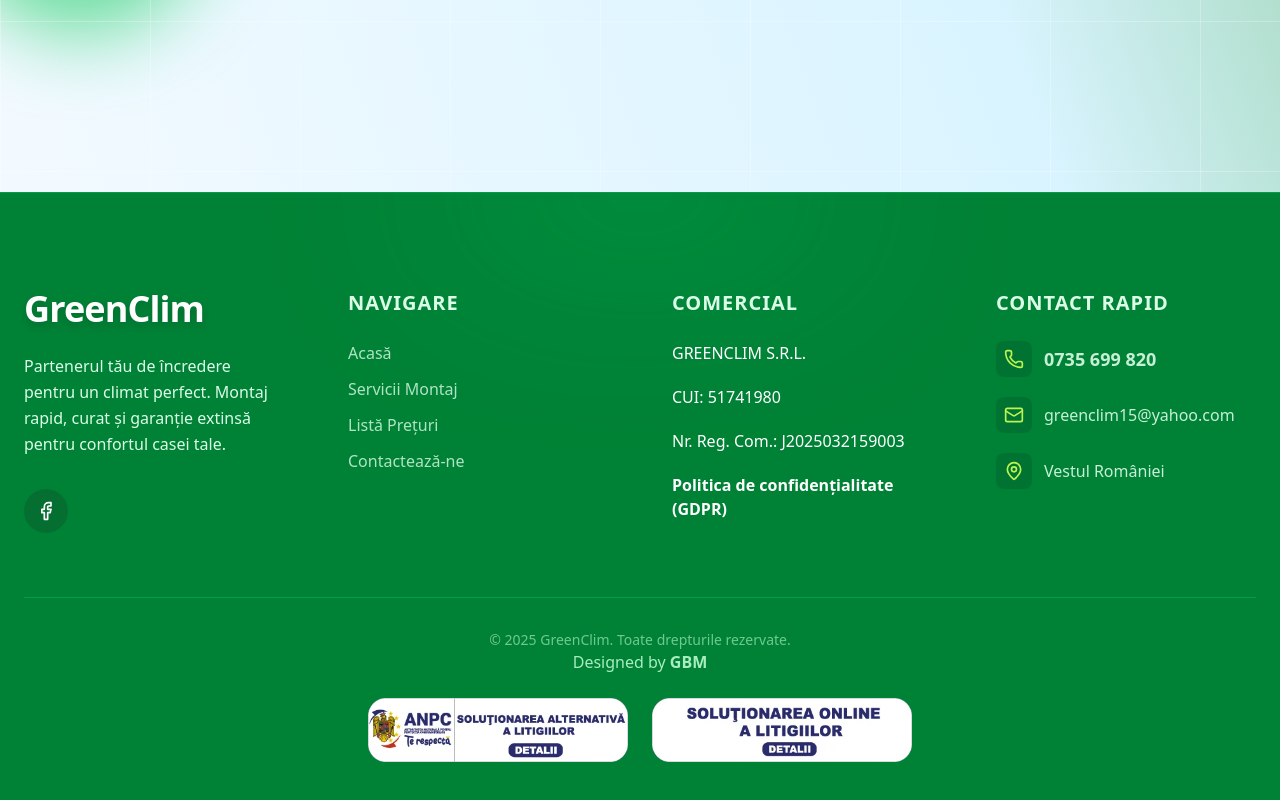
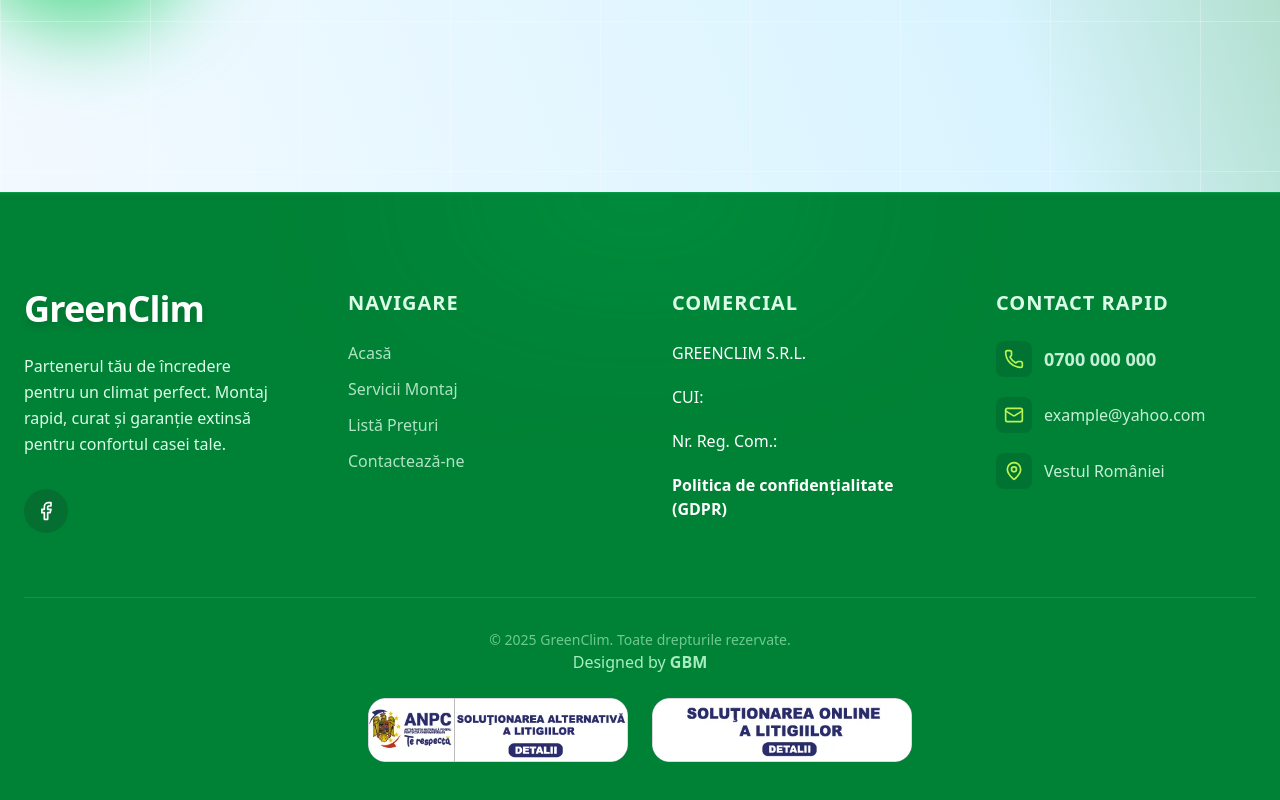
Before and after one commit to GavrilBogdan/Clim, a Next.js app: page / in a window 1280 px wide. Shown: the part 2779-3579 px from the top of the page. Built offline with nearby package versions, Linux system fonts and the light colour scheme; a web font is replaced by a local one.

Commit message:
Modify Footer component with new contact details
Updated contact information and social media links in the footer component.

```diff
--- a/app/components/Footer.tsx
+++ b/app/components/Footer.tsx
@@ -23,7 +23,7 @@ export default function Footer() {
           <div className="flex items-center gap-4 mt-2">
             <SocialIcon
               icon={<Facebook size={20} />}
-              href="https://www.facebook.com/alina.popescu.180410"
+              href="https://www.facebook.com"
               color="hover:text-blue-300"
             />
           </div>
@@ -49,10 +49,10 @@ export default function Footer() {
               GREENCLIM S.R.L.
             </a>
             <a className="flex items-center gap-3  transition group">
-              CUI: 51741980
+              CUI:
             </a>
             <a className="flex items-center gap-3  transition group">
-              Nr. Reg. Com.: J2025032159003
+              Nr. Reg. Com.:
             </a>
             <a
               href="/gdpr"
@@ -68,23 +68,23 @@ export default function Footer() {
           </h3>
           <div className="flex flex-col gap-5 text-green-100/90">
             <a
-              href="tel:0735699820"
+              href="tel:"
               className="flex items-center gap-3 hover:text-white transition group"
             >
               <div className="p-2 bg-green-800/50 rounded-lg group-hover:bg-green-700 transition">
                 <Phone size={20} className="text-lime-300" />
               </div>
-              <span className="font-semibold text-lg">0735 699 820</span>
+              <span className="font-semibold text-lg">0700 000 000</span>
             </a>
 
             <a
-              href="mailto:greenclim15@yahoo.com"
+              href="mailto:"
               className="flex items-center gap-3 hover:text-white transition group"
             >
               <div className="p-2 bg-green-800/50 rounded-lg group-hover:bg-green-700 transition">
                 <Mail size={20} className="text-lime-300" />
               </div>
-              <span>greenclim15@yahoo.com</span>
+              <span>example@yahoo.com</span>
             </a>
 
             <div className="flex items-center gap-3">
```
